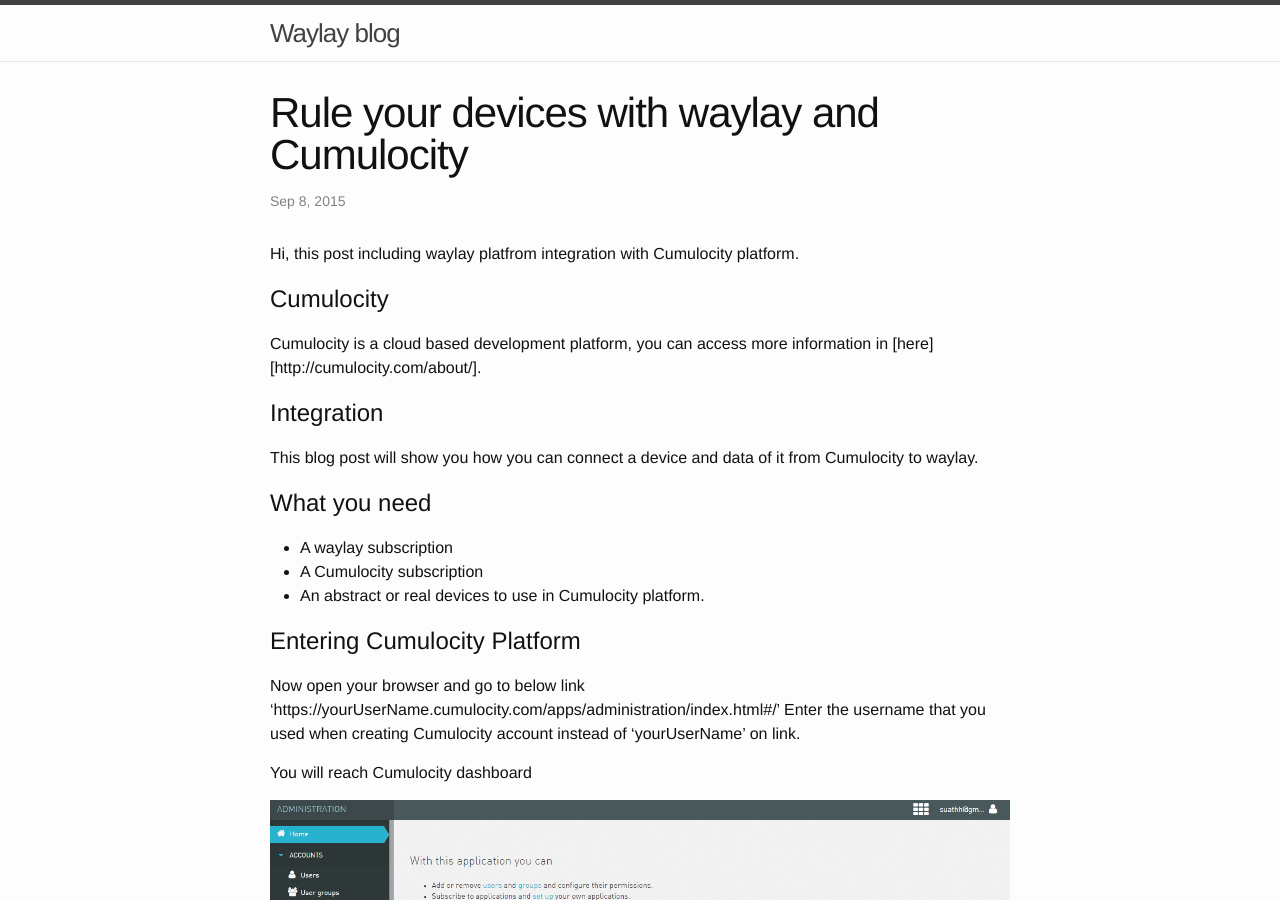
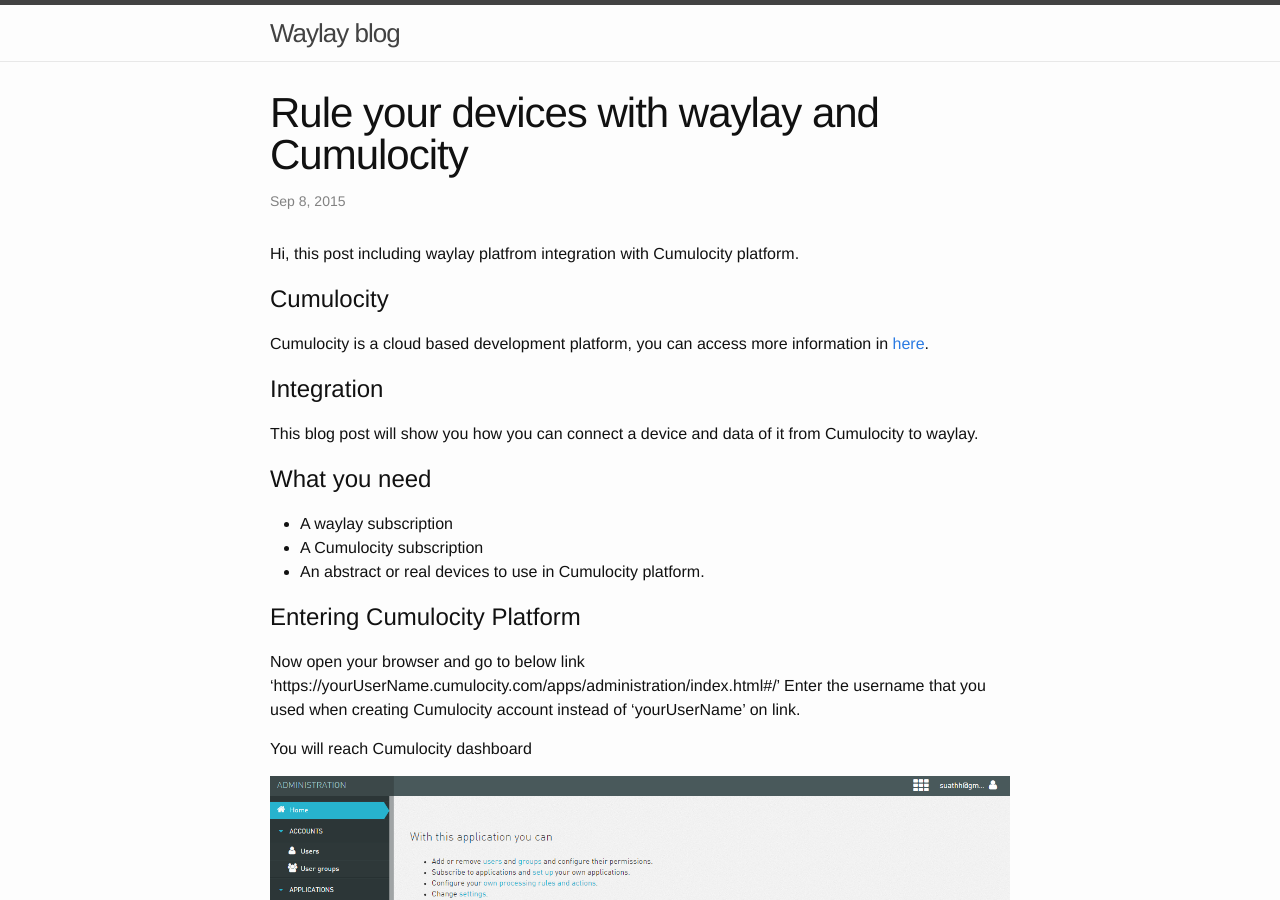
Before and after one commit to jasperdevrient/waylayio.github.io, a Jekyll site: the page built from _posts/2015-09-08-cumulocity-integration.markdown, in a window 1280 px wide and 900 px high. Built offline with Jekyll 4.4.1, drawn with Linux system fonts in a browser that asks for light colours.

Commit message:
Update 2015-09-08-cumulocity-integration.markdown

```diff
--- a/_posts/2015-09-08-cumulocity-integration.markdown
+++ b/_posts/2015-09-08-cumulocity-integration.markdown
@@ -8,7 +8,7 @@
 
 #Cumulocity
 
-Cumulocity is a cloud based development platform, you can access more information in [here][http://cumulocity.com/about/].
+Cumulocity is a cloud based development platform, you can access more information in [here](http://cumulocity.com/about/).
 
 #Integration
 
```
